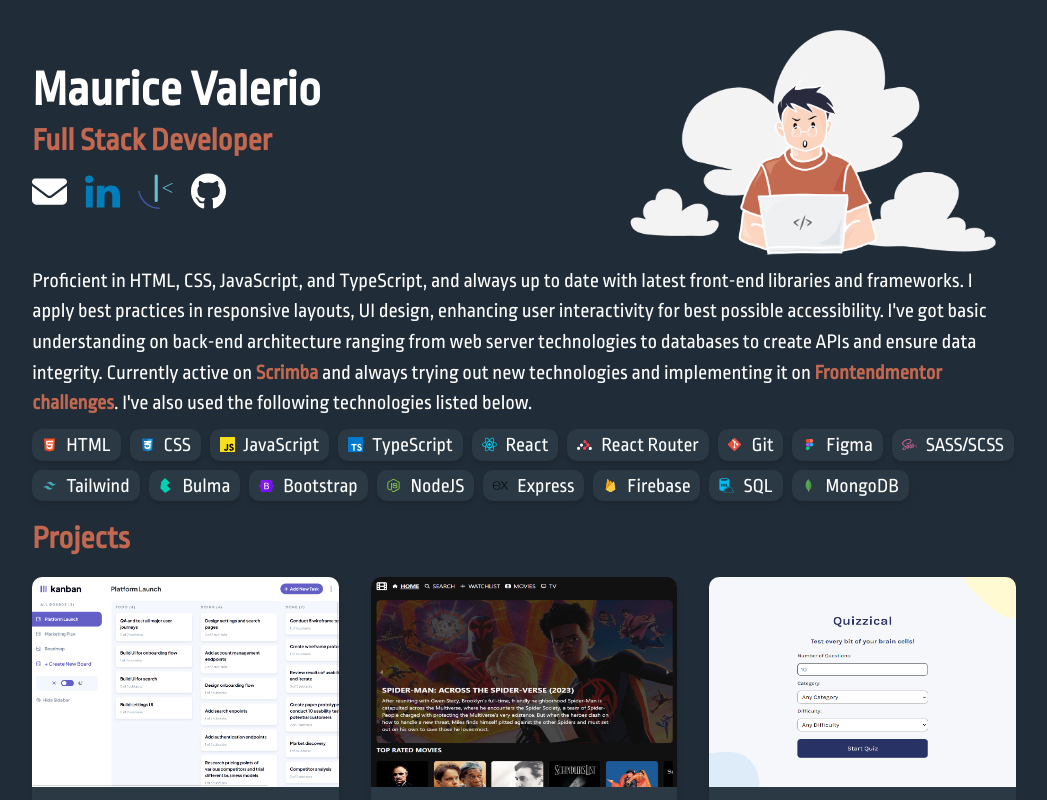
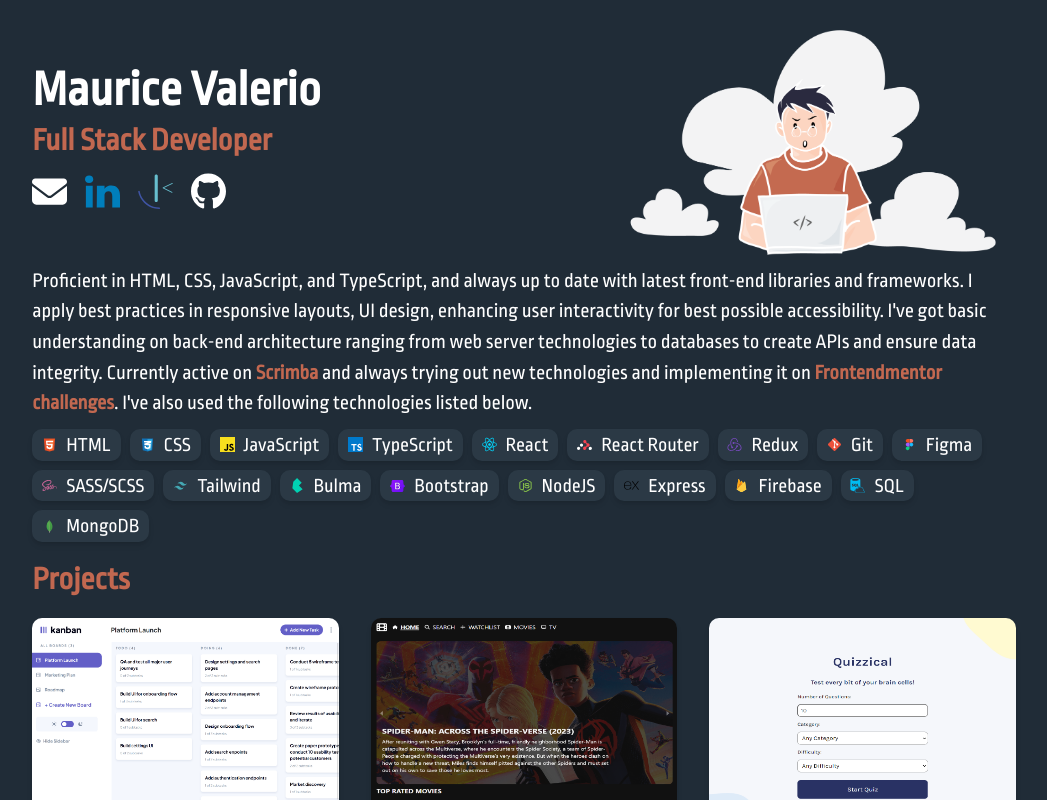
Before and after one commit to mauricevalerio/portfolio, a React (Vite) app: page / in a window 1280 px wide. Shown: the top 800 px of the page, without its empty margins (116-1163 px from the left). Built offline with nearby package versions, Linux system fonts and the light colour scheme.

Commit message:
Added redux to skills

```diff
--- a/src/data.js
+++ b/src/data.js
@@ -167,6 +167,10 @@
         icon: reactrouter
     },
     {
+        name: 'Redux',
+        icon: redux
+    },
+    {
         name: 'Git',
         icon: git
     },
```
